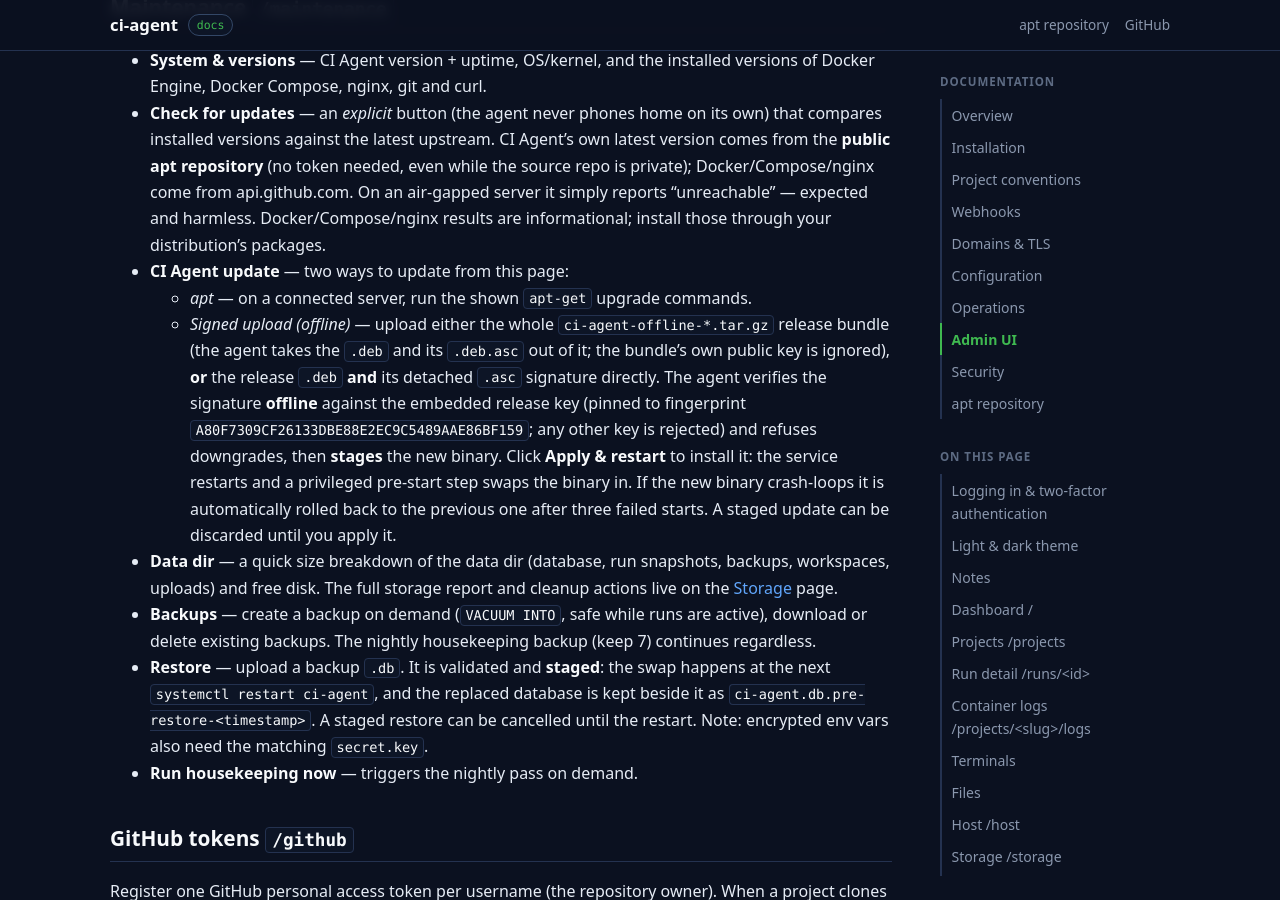
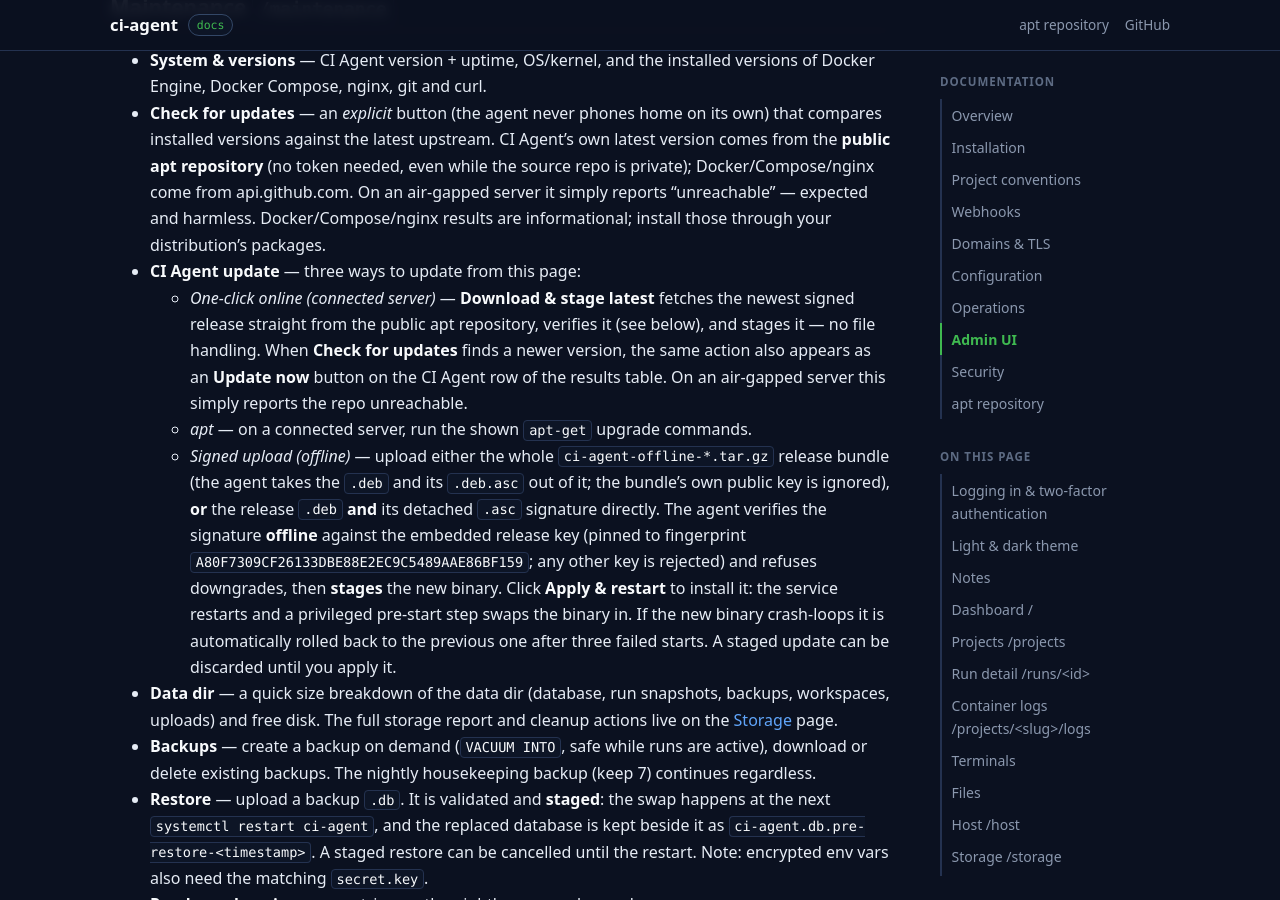
Before and after one commit to m-hoseinzadeh/ci-agent-apt, a Jekyll site: the page built from docs/ui.md, in a window 1280 px wide and 900 px high, scrolled down 5414 px. Built offline with Jekyll 4.4.1, drawn with Linux system fonts in a browser that asks for light colours; our own code applies the rules of GitHub Pages for plain Markdown files.

Commit message:
Publish v0.2.2-r90

```diff
--- a/docs/ui.md
+++ b/docs/ui.md
@@ -244,7 +244,13 @@ changes, token rotations, triggers, cancellations, prunes, settings changes.
   come from api.github.com. On an air-gapped server it simply reports
   "unreachable" — expected and harmless. Docker/Compose/nginx results are
   informational; install those through your distribution's packages.
-- **CI Agent update** — two ways to update from this page:
+- **CI Agent update** — three ways to update from this page:
+  - *One-click online (connected server)* — **Download & stage latest** fetches
+    the newest signed release straight from the public apt repository, verifies
+    it (see below), and stages it — no file handling. When **Check for updates**
+    finds a newer version, the same action also appears as an **Update now**
+    button on the CI Agent row of the results table. On an air-gapped server this
+    simply reports the repo unreachable.
   - *apt* — on a connected server, run the shown `apt-get` upgrade commands.
   - *Signed upload (offline)* — upload either the whole
     `ci-agent-offline-*.tar.gz` release bundle (the agent takes the `.deb` and
```
Also changed, not shown: 9 other files.
